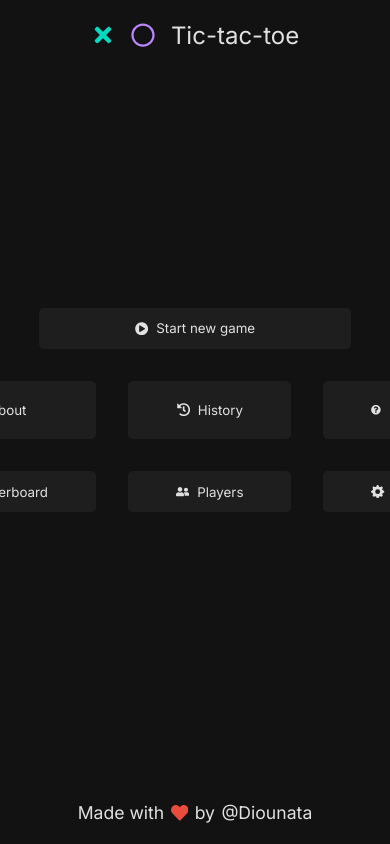
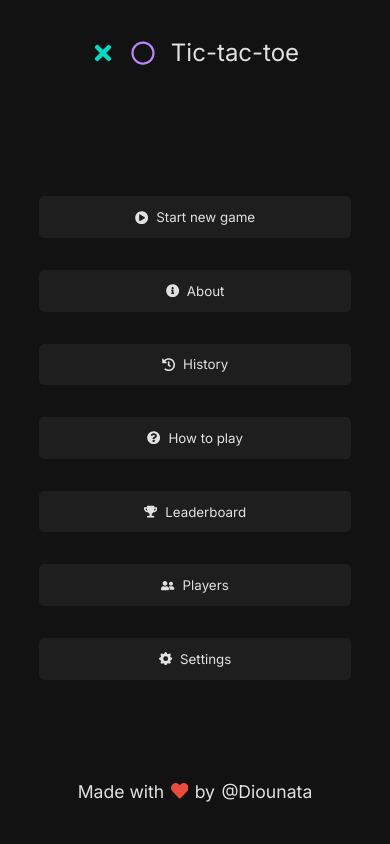
Before and after one commit to Diounata/tic-tac-toe, a Next.js app: page / in a window 390 px wide. Built offline with nearby package versions, Linux system fonts and the light colour scheme.

Commit message:
Fix: index page responsive

```diff
--- a/src/Components/General/Menu.tsx
+++ b/src/Components/General/Menu.tsx
@@ -31,27 +31,37 @@ export default function Menu() {
                     </Button>
                 </div>
 
-                <div>
+                <div className={styles.a}>
                     <LinkButton href='/about'>
                         <Info /> About
                     </LinkButton>
+                </div>
 
+                <div className={styles.b}>
                     <LinkButton href='/history'>
                         <History /> History
                     </LinkButton>
+                </div>
 
+                <div className={styles.c}>
                     <LinkButton href='/how-to-play'>
                         <Question /> How to play
                     </LinkButton>
+                </div>
 
+                <div className={styles.d}>
                     <LinkButton href='/leaderboard'>
                         <Trophy /> Leaderboard
                     </LinkButton>
+                </div>
 
+                <div className={styles.e}>
                     <LinkButton href='/players'>
                         <Users /> Players
                     </LinkButton>
+                </div>
 
+                <div className={styles.f}>
                     <LinkButton href='/settings'>
                         <Gear /> Settings
                     </LinkButton>
--- a/src/pages/index.tsx
+++ b/src/pages/index.tsx
@@ -9,14 +9,12 @@ import Footer from '@Components/General/Footer';
 export default function Home() {
     return (
         <>
-            <div>
-                <TitlePage title='Home' />
+            <TitlePage title='Home' />
 
-                <h2>
-                    <X /> <O />
-                    Tic-tac-toe
-                </h2>
-            </div>
+            <h2>
+                <X /> <O />
+                Tic-tac-toe
+            </h2>
 
             <Menu />
 
--- a/src/styles/General/Footer.module.scss
+++ b/src/styles/General/Footer.module.scss
@@ -1,6 +1,7 @@
 .footerContainer {
     display: inline-flex;
     align-items: center;
+    justify-self: center;
     gap: 0.4rem;
 
     font-size: 1.1rem;
--- a/src/styles/General/Menu.module.scss
+++ b/src/styles/General/Menu.module.scss
@@ -1,27 +1,89 @@
 .menuContainer {
-    div:last-of-type {
-        display: grid;
-        grid-template-areas:
-            'start start start'
-            'a a a'
-            'a a a';
-        grid-template-columns: 1fr 1fr 1fr;
-        gap: 2rem;
+    display: grid;
+    grid-template-areas:
+        's s s'
+        'a b c'
+        'd e f';
+    grid-template-columns: 1fr 1fr 1fr;
+    gap: 2rem;
 
-        margin-top: 2rem;
-    }
+    margin-top: 2rem;
 
     button {
         padding: 0.8rem 3rem;
+        width: 100%;
+    }
+
+    @media (max-width: 768px) {
+        & {
+            grid-template-areas:
+            "s s"
+            "a b"
+            "c d"
+            "e f";
+
+            grid-template-columns: 1fr 1fr;
+            grid-template-rows: 1fr 1fr 1fr 1fr;
+        }
+    }
+
+    @media (max-width: 550px) {
+        & {
+            grid-template-areas:
+                's'
+                'a'
+                'b'
+                'c'
+                'd'
+                'e'
+                'f';
+            grid-template-columns: 1fr;
+            grid-template-rows: repeat(7, 1fr);
+        }
+    }
+
+    @media (max-width: 330px) {
+        & {
+            padding: 0 1rem;
+        }
     }
 }
 
 .startButton {
-    display: grid;
-    justify-content: center;
-    grid-area: 'start';
+    grid-area: s;
+    justify-self: center;
 
     button {
         padding: 0.8rem 6rem;
+
+        @media (max-width: 330px) {
+            & {
+                padding: 0.8rem 3rem;
+            }
+        }
     }
 }
+
+.a {
+    grid-area: a;
+}
+
+.b {
+    grid-area: b;
+}
+
+.c {
+    grid-area: c;
+}
+
+.d {
+    grid-area: d;
+}
+
+.e {
+    grid-area: e;
+}
+
+.f {
+    grid-area: f;
+}
--- a/src/styles/main.scss
+++ b/src/styles/main.scss
@@ -19,7 +19,7 @@ html {
     }
 
     ::-webkit-scrollbar-track {
-        box-shadow: inset 0 0 6px rgba(0, 0, 0, 0.8);
+        box-shadow: inset 0 0 6px rgba(0, 0, 0, 0.5);
     }
 
     ::-webkit-scrollbar-thumb {
@@ -34,6 +34,7 @@ h1, h2, h3, h4, h5 {
 h2 {
     display: flex;
     align-items: center;
+    justify-self: center;
     gap: 1rem;
 }
 
@@ -46,15 +47,14 @@ a {
 }
 
 .container {
-    display: flex;
-    flex-direction: column;
+    display: grid;
+    grid-template-rows: 0.1fr 1fr 0.1fr;
     align-items: center;
-    justify-content: space-between;
+    justify-content: center;
     gap: 1rem;
 
     width: 100vw;
-    height: 100vh;
-    max-height: 100vh;
+    min-height: 100vh;
 
     padding: 1.3rem 0;
 }
```
